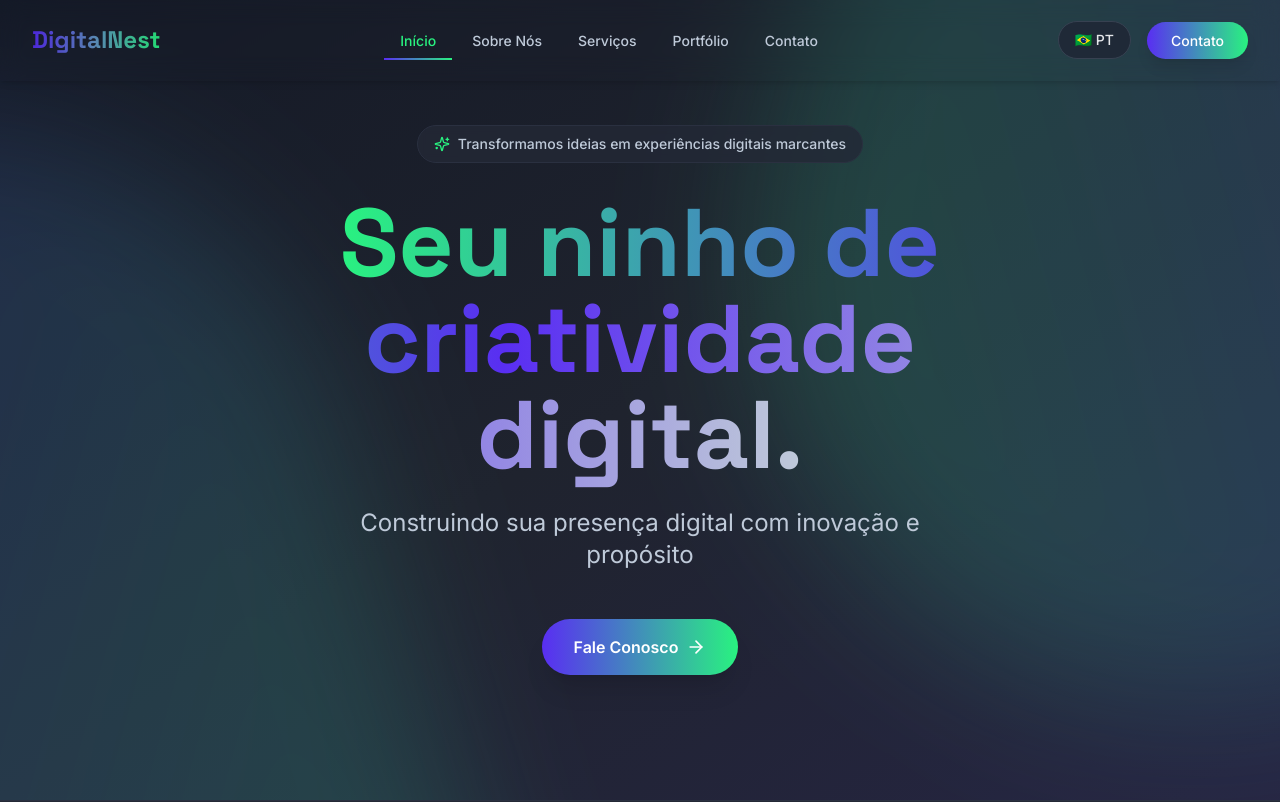
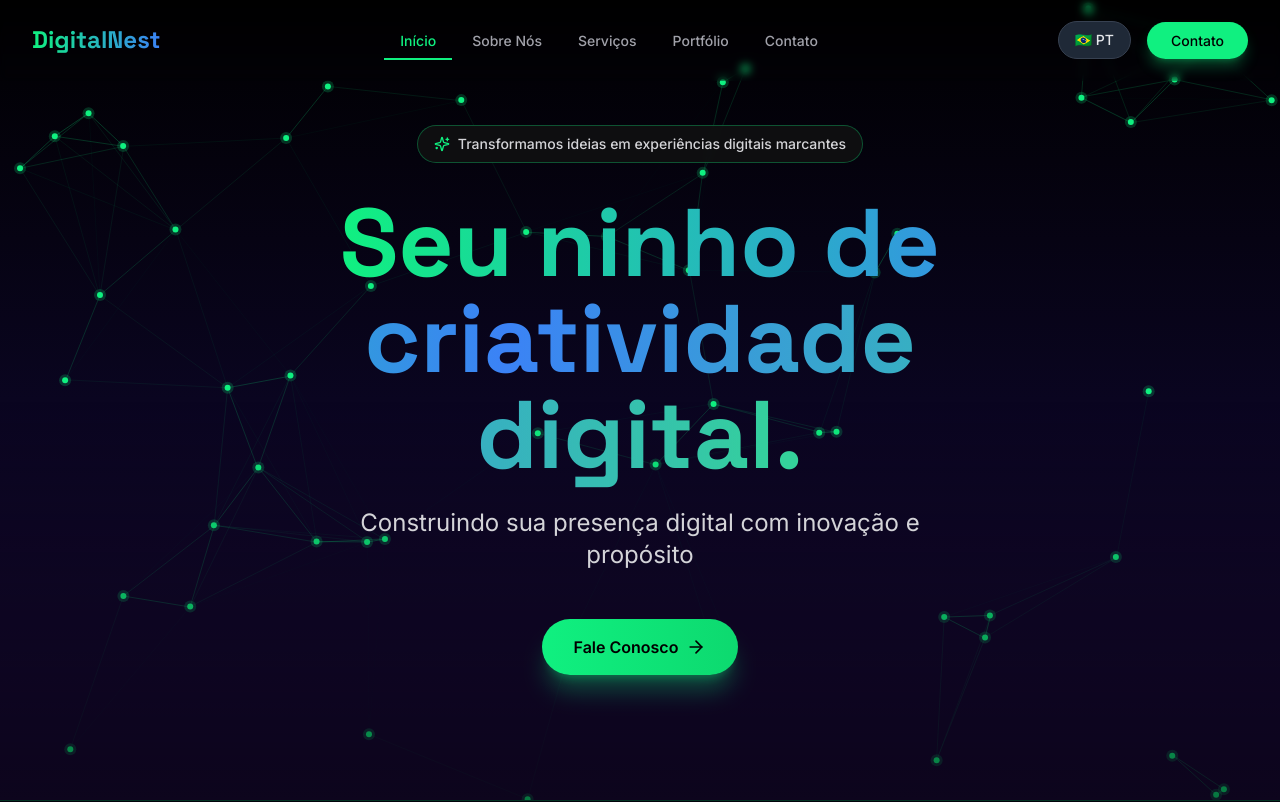
Before and after one commit to cantalusto/digitalnest, a React (Vite) app: page / in a window 1280 px wide. Shown: the top 802 px of the page. Built offline with nearby package versions, Linux system fonts and the light colour scheme.

Commit message:
new-background

```diff
--- a/src/App.tsx
+++ b/src/App.tsx
@@ -2,6 +2,7 @@ import { useEffect } from 'react';
 import { BrowserRouter as Router, Routes, Route } from 'react-router-dom';
 import { Navbar } from './components/Navbar';
 import { Footer } from './components/Footer';
+import { AnimatedBackground } from './components/ui/AnimatedBackground';
 import { Home } from './pages/Home';
 import { About } from './pages/About';
 import { Services } from './pages/Services';
@@ -16,7 +17,12 @@ function App() {
 
   return (
     <Router>
-      <div className="min-h-screen flex flex-col bg-dark">
+      <div className="min-h-screen flex flex-col relative">
+        {/* Animated Network Background */}
+        <AnimatedBackground />
+
+        {/* Content */}
+        <div className="relative z-10">
           <Navbar />
           <main className="flex-grow">
             <Routes>
@@ -29,6 +35,7 @@ function App() {
           </main>
           <Footer />
         </div>
+      </div>
     </Router>
   );
 }
--- a/src/components/Navbar.tsx
+++ b/src/components/Navbar.tsx
@@ -35,14 +35,14 @@ export const Navbar: React.FC = () => {
       initial={{ y: -100 }}
       animate={{ y: 0 }}
       className={`fixed top-0 w-full z-50 transition-all duration-300 ${
-        scrolled ? 'bg-dark/95 backdrop-blur-xl shadow-xl border-b border-dark-50' : 'bg-transparent backdrop-blur-md shadow-md border-b border-transparent'
+        scrolled ? 'bg-transparent backdrop-blur-md shadow-lg border-b border-primary-500/20' : 'bg-transparent backdrop-blur-sm border-b border-transparent'
       }`}
     >
       <Container>
         <div className="flex items-center justify-between h-20">
           {/* Logo */}
           <Link to="/" className="flex items-center space-x-2 group">
-            <span className="text-2xl font-display font-bold bg-gradient-to-r from-primary-600 via-accent-600 to-secondary-600 bg-clip-text text-transparent">
+            <span className="text-2xl font-display font-bold bg-gradient-to-r from-primary-500 to-secondary-500 bg-clip-text text-transparent">
               DigitalNest
             </span>
           </Link>
@@ -57,8 +57,8 @@ export const Navbar: React.FC = () => {
                   transition={{ delay: index * 0.1 }}
                   className={`text-sm font-medium transition-colors ${
                     isActive(item.path)
-                      ? 'text-secondary-500'
-                      : 'text-accent-300 group-hover:text-secondary-500'
+                      ? 'text-primary-500'
+                      : 'text-accent-500 group-hover:text-primary-400'
                   }`}
                 >
                   {item.label}
@@ -66,7 +66,7 @@ export const Navbar: React.FC = () => {
                 {isActive(item.path) && (
                   <motion.div
                     layoutId="navbar-indicator"
-                    className="absolute bottom-0 left-0 right-0 h-0.5 bg-gradient-to-r from-primary-500 to-secondary-500"
+                    className="absolute bottom-0 left-0 right-0 h-0.5 bg-primary-500"
                     transition={{ type: 'spring', stiffness: 380, damping: 30 }}
                   />
                 )}
@@ -80,7 +80,7 @@ export const Navbar: React.FC = () => {
             <motion.div whileHover={{ scale: 1.05 }} whileTap={{ scale: 0.95 }}>
               <Link
                 to="/contact"
-                className="ml-2 px-6 py-2.5 rounded-full bg-gradient-to-r from-primary-500 to-secondary-500 text-white text-sm font-medium shadow-lg hover:shadow-xl transition-shadow"
+                className="ml-2 px-6 py-2.5 rounded-full bg-primary-500 text-dark text-sm font-medium shadow-lg shadow-primary-500/30 hover:shadow-xl hover:shadow-primary-500/50 transition-all"
               >
                 {t('navbar.contact')}
               </Link>
@@ -89,7 +89,7 @@ export const Navbar: React.FC = () => {
 
           {/* Mobile Menu Button */}
           <button
-            className="md:hidden p-2 rounded-lg hover:bg-dark-100 transition-colors text-accent-300"
+            className="md:hidden p-2 rounded-lg hover:bg-dark-100 transition-colors text-accent-500"
             onClick={() => setIsOpen(!isOpen)}
             aria-label="Toggle menu"
           >
--- /dev/null
+++ b/src/components/ui/AnimatedBackground.tsx
@@ -0,0 +1,167 @@
+import React, { useEffect, useRef } from 'react';
+
+interface Point {
+  x: number;
+  y: number;
+  vx: number;
+  vy: number;
+  originalX: number;
+  originalY: number;
+}
+
+export const AnimatedBackground: React.FC = () => {
+  const canvasRef = useRef<HTMLCanvasElement>(null);
+  const pointsRef = useRef<Point[]>([]);
+  const mouseRef = useRef({ x: 0, y: 0 });
+  const animationFrameRef = useRef<number>();
+
+  useEffect(() => {
+    const canvas = canvasRef.current;
+    if (!canvas) return;
+
+    const ctx = canvas.getContext('2d');
+    if (!ctx) return;
+
+    // Set canvas size
+    const resizeCanvas = () => {
+      canvas.width = window.innerWidth;
+      canvas.height = window.innerHeight;
+      initPoints();
+    };
+
+    // Initialize points
+    const initPoints = () => {
+      const points: Point[] = [];
+      const spacing = 150;
+      const cols = Math.ceil(canvas.width / spacing);
+      const rows = Math.ceil(canvas.height / spacing);
+
+      for (let i = 0; i < cols; i++) {
+        for (let j = 0; j < rows; j++) {
+          const x = i * spacing + Math.random() * 50;
+          const y = j * spacing + Math.random() * 50;
+          points.push({
+            x,
+            y,
+            vx: (Math.random() - 0.5) * 1.5, // Velocidade aumentada
+            vy: (Math.random() - 0.5) * 1.5, // Velocidade aumentada
+            originalX: x,
+            originalY: y,
+          });
+        }
+      }
+      pointsRef.current = points;
+    };
+
+    // Mouse move handler
+    const handleMouseMove = (e: MouseEvent) => {
+      mouseRef.current = { x: e.clientX, y: e.clientY };
+    };
+
+    // Animation loop
+    const animate = () => {
+      // Clear canvas completely (no blur trail)
+      ctx.clearRect(0, 0, canvas.width, canvas.height);
+
+      // Fill with gradient background
+      const gradient = ctx.createLinearGradient(0, 0, 0, canvas.height);
+      gradient.addColorStop(0, '#000000');
+      gradient.addColorStop(0.5, '#0a0520');
+      gradient.addColorStop(1, '#1a0a3a');
+      ctx.fillStyle = gradient;
+      ctx.fillRect(0, 0, canvas.width, canvas.height);
+
+      const points = pointsRef.current;
+      const mouse = mouseRef.current;
+
+      // Update and draw points
+      points.forEach((point, i) => {
+        // Move points continuously
+        point.x += point.vx;
+        point.y += point.vy;
+
+        // Mouse interaction - push away
+        const dx = mouse.x - point.x;
+        const dy = mouse.y - point.y;
+        const distance = Math.sqrt(dx * dx + dy * dy);
+        const maxDistance = 150;
+
+        if (distance < maxDistance) {
+          const force = (maxDistance - distance) / maxDistance;
+          point.x -= dx * force * 0.05;
+          point.y -= dy * force * 0.05;
+        }
+
+        // Bounce off edges
+        if (point.x < 0 || point.x > canvas.width) {
+          point.vx *= -1;
+          point.x = point.x < 0 ? 0 : canvas.width;
+        }
+        if (point.y < 0 || point.y > canvas.height) {
+          point.vy *= -1;
+          point.y = point.y < 0 ? 0 : canvas.height;
+        }
+
+        // Draw connections
+        points.forEach((otherPoint, j) => {
+          if (i < j) {
+            const dx = point.x - otherPoint.x;
+            const dy = point.y - otherPoint.y;
+            const distance = Math.sqrt(dx * dx + dy * dy);
+            const maxDistance = 200;
+
+            if (distance < maxDistance) {
+              const opacity = (1 - distance / maxDistance) * 0.3;
+              ctx.beginPath();
+              ctx.strokeStyle = `rgba(16, 240, 128, ${opacity})`;
+              ctx.lineWidth = 1;
+              ctx.moveTo(point.x, point.y);
+              ctx.lineTo(otherPoint.x, otherPoint.y);
+              ctx.stroke();
+            }
+          }
+        });
+
+        // Draw point
+        ctx.beginPath();
+        ctx.arc(point.x, point.y, 3, 0, Math.PI * 2);
+        ctx.fillStyle = '#10f080';
+        ctx.fill();
+
+        // Glow effect
+        ctx.beginPath();
+        ctx.arc(point.x, point.y, 6, 0, Math.PI * 2);
+        ctx.fillStyle = 'rgba(16, 240, 128, 0.2)';
+        ctx.fill();
+      });
+
+      animationFrameRef.current = requestAnimationFrame(animate);
+    };
+
+    // Initialize
+    resizeCanvas();
+    window.addEventListener('resize', resizeCanvas);
+    window.addEventListener('mousemove', handleMouseMove);
+    animate();
+
+    // Cleanup
+    return () => {
+      window.removeEventListener('resize', resizeCanvas);
+      window.removeEventListener('mousemove', handleMouseMove);
+      if (animationFrameRef.current) {
+        cancelAnimationFrame(animationFrameRef.current);
+      }
+    };
+  }, []);
+
+  return (
+    <canvas
+      ref={canvasRef}
+      className="fixed inset-0 w-full h-full pointer-events-none"
+      style={{
+        background: 'linear-gradient(to bottom, #000000, #0a0520, #1a0a3a)',
+        zIndex: 0,
+      }}
+    />
+  );
+};
--- a/src/components/ui/Card.tsx
+++ b/src/components/ui/Card.tsx
@@ -39,14 +39,14 @@ export const Card: React.FC<CardProps> = ({
     </>
   );
 
-  const baseStyles = `bg-dark-100 rounded-2xl shadow-xl border border-dark-50 overflow-hidden ${className}`;
+  const baseStyles = `bg-dark-100 rounded-2xl shadow-xl border border-primary-500/20 overflow-hidden ${className}`;
 
   if (hoverable) {
     return (
       <motion.div
         whileHover={{ scale: 1.05, y: -5 }}
         transition={{ duration: 0.3 }}
-        className={`${baseStyles} cursor-pointer hover:shadow-2xl`}
+        className={`${baseStyles} cursor-pointer hover:shadow-2xl hover:shadow-primary-500/30 hover:border-primary-500/50`}
         onClick={onClick}
       >
         {cardContent}
--- a/src/pages/Home.tsx
+++ b/src/pages/Home.tsx
@@ -41,34 +41,9 @@ export const Home: React.FC = () => {
   return (
     <div className="overflow-hidden">
       {/* Hero Section */}
-      <Section className="relative min-h-screen flex items-center justify-center bg-gradient-to-br from-dark via-dark-200 to-primary-900/20 pt-20">
-        {/* Animated Background */}
-        <div className="absolute inset-0 overflow-hidden pointer-events-none">
-          <motion.div
-            animate={{
-              scale: [1, 1.2, 1],
-              rotate: [0, 180, 360],
-            }}
-            transition={{
-              duration: 20,
-              repeat: Infinity,
-              ease: 'linear',
-            }}
-            className="absolute -top-1/2 -right-1/2 w-full h-full bg-gradient-to-br from-primary-500/20 to-secondary-500/20 rounded-full blur-3xl"
-          />
-          <motion.div
-            animate={{
-              scale: [1.2, 1, 1.2],
-              rotate: [360, 180, 0],
-            }}
-            transition={{
-              duration: 20,
-              repeat: Infinity,
-              ease: 'linear',
-            }}
-            className="absolute -bottom-1/2 -left-1/2 w-full h-full bg-gradient-to-tr from-secondary-500/20 to-primary-500/20 rounded-full blur-3xl"
-          />
-        </div>
+      <Section className="relative min-h-screen flex items-center justify-center bg-transparent pt-20">
+        {/* Subtle gradient overlay */}
+        <div className="absolute inset-0 bg-gradient-to-b from-transparent via-transparent to-dark/50 pointer-events-none" />
 
         <Container className="relative z-10">
           <div className="max-w-4xl mx-auto text-center">
@@ -77,10 +52,10 @@ export const Home: React.FC = () => {
               initial={{ opacity: 0, y: 20 }}
               animate={{ opacity: 1, y: 0 }}
               transition={{ duration: 0.5 }}
-              className="inline-flex items-center gap-2 px-4 py-2 rounded-full bg-dark-100/80 backdrop-blur-sm border border-dark-50 mb-8"
+              className="inline-flex items-center gap-2 px-4 py-2 rounded-full bg-dark-100/80 backdrop-blur-sm border border-primary-500/30 mb-8"
             >
-              <Sparkles className="w-4 h-4 text-secondary-500" />
-              <span className="text-sm font-medium text-accent-300">
+              <Sparkles className="w-4 h-4 text-primary-500" />
+              <span className="text-sm font-medium text-accent-600">
                 {t('home.subtitle')}
               </span>
             </motion.div>
@@ -92,7 +67,7 @@ export const Home: React.FC = () => {
               transition={{ duration: 0.7, delay: 0.2 }}
               className="text-5xl md:text-7xl lg:text-8xl font-display font-bold mb-6 leading-tight"
             >
-              <span className="bg-gradient-to-r from-secondary-500 via-primary-500 to-accent-300 bg-clip-text text-transparent">
+              <span className="bg-gradient-to-r from-primary-500 via-secondary-500 to-primary-400 bg-clip-text text-transparent">
                 {t('home.hero')}
               </span>
             </motion.h1>
@@ -102,7 +77,7 @@ export const Home: React.FC = () => {
               initial={{ opacity: 0, y: 30 }}
               animate={{ opacity: 1, y: 0 }}
               transition={{ duration: 0.7, delay: 0.4 }}
-              className="text-xl md:text-2xl text-accent-300 mb-12 max-w-2xl mx-auto"
+              className="text-xl md:text-2xl text-accent-600 mb-12 max-w-2xl mx-auto"
             >
               {t('home.title')}
             </motion.p>
@@ -118,7 +93,7 @@ export const Home: React.FC = () => {
                 whileHover={{ scale: 1.05 }}
                 whileTap={{ scale: 0.95 }}
                 onClick={() => navigate('/contact')}
-                className="group px-8 py-4 rounded-full bg-gradient-to-r from-primary-500 to-secondary-500 text-white font-semibold shadow-xl hover:shadow-2xl transition-shadow flex items-center gap-2"
+                className="group px-8 py-4 rounded-full bg-gradient-to-r from-primary-500 to-primary-600 text-dark font-semibold shadow-xl shadow-primary-500/30 hover:shadow-2xl hover:shadow-primary-500/50 transition-all flex items-center gap-2"
               >
                 {t('home.cta')}
                 <ArrowRight className="w-5 h-5 group-hover:translate-x-1 transition-transform" />
@@ -129,7 +104,7 @@ export const Home: React.FC = () => {
       </Section>
 
       {/* Stats Section */}
-      <Section className="py-20 bg-dark-100 border-y border-dark-50">
+      <Section className="py-20 bg-dark/30 backdrop-blur-sm border-y border-primary-500/20">
         <Container>
           <div className="grid grid-cols-2 md:grid-cols-4 gap-8">
             {stats.map((stat, index) => (
@@ -141,13 +116,13 @@ export const Home: React.FC = () => {
                 viewport={{ once: true }}
                 className="text-center"
               >
-                <div className="inline-flex items-center justify-center w-16 h-16 rounded-2xl bg-gradient-to-br from-primary-500 to-secondary-500 mb-4">
-                  <stat.icon className="w-8 h-8 text-white" />
+                <div className="inline-flex items-center justify-center w-16 h-16 rounded-2xl bg-gradient-to-br from-primary-500 to-secondary-500 mb-4 shadow-lg shadow-primary-500/30">
+                  <stat.icon className="w-8 h-8 text-dark" />
                 </div>
                 <div className="text-4xl font-display font-bold text-white mb-2">
                   {stat.value}
                 </div>
-                <div className="text-sm text-accent-300">{stat.label}</div>
+                <div className="text-sm text-accent-500">{stat.label}</div>
               </motion.div>
             ))}
           </div>
@@ -155,7 +130,7 @@ export const Home: React.FC = () => {
       </Section>
 
       {/* Features Section */}
-      <Section className="py-32 bg-gradient-to-br from-dark to-primary-900/10">
+      <Section className="py-32 bg-transparent">
         <Container>
           <motion.div
             initial={{ opacity: 0, y: 30 }}
@@ -166,7 +141,7 @@ export const Home: React.FC = () => {
             <h2 className="text-4xl md:text-6xl font-display font-bold text-white mb-6">
               {t('home.whyChooseUs')}
             </h2>
-            <p className="text-xl text-accent-300 max-w-2xl mx-auto">
+            <p className="text-xl text-accent-500 max-w-2xl mx-auto">
               {t('home.whyChooseUsSubtitle')}
             </p>
           </motion.div>
@@ -180,23 +155,23 @@ export const Home: React.FC = () => {
                 transition={{ duration: 0.5, delay: index * 0.1 }}
                 viewport={{ once: true }}
                 whileHover={{ y: -10 }}
-                className="group relative p-8 rounded-3xl bg-dark-100 backdrop-blur-sm border border-dark-50 shadow-lg hover:shadow-2xl hover:border-secondary-500/50 transition-all duration-300"
+                className="group relative p-8 rounded-3xl bg-dark/60 backdrop-blur-md border border-primary-500/30 shadow-lg hover:shadow-2xl hover:shadow-primary-500/50 hover:border-primary-500/70 transition-all duration-300"
               >
                 <div
                   className={`absolute inset-0 rounded-3xl bg-gradient-to-br ${feature.gradient} opacity-0 group-hover:opacity-10 transition-opacity duration-300`}
                 />
 
                 <div
-                  className={`inline-flex items-center justify-center w-16 h-16 rounded-2xl bg-gradient-to-br ${feature.gradient} mb-6`}
+                  className={`inline-flex items-center justify-center w-16 h-16 rounded-2xl bg-gradient-to-br ${feature.gradient} mb-6 shadow-lg shadow-primary-500/30`}
                 >
-                  <feature.icon className="w-8 h-8 text-white" />
+                  <feature.icon className="w-8 h-8 text-dark" />
                 </div>
 
                 <h3 className="text-2xl font-display font-bold text-white mb-4">
                   {feature.title}
                 </h3>
 
-                <p className="text-accent-300">{feature.description}</p>
+                <p className="text-accent-500">{feature.description}</p>
               </motion.div>
             ))}
           </div>
@@ -204,7 +179,7 @@ export const Home: React.FC = () => {
       </Section>
 
       {/* CTA Section */}
-      <Section className="py-32 bg-gradient-to-r from-primary-500 via-secondary-500 to-primary-600">
+      <Section className="py-32 bg-gradient-to-r from-secondary-600 via-secondary-500 to-secondary-600">
         <Container>
           <motion.div
             initial={{ opacity: 0, y: 30 }}
@@ -222,7 +197,7 @@ export const Home: React.FC = () => {
               whileHover={{ scale: 1.05 }}
               whileTap={{ scale: 0.95 }}
               onClick={() => navigate('/contact')}
-              className="px-12 py-4 rounded-full bg-dark text-white font-bold text-lg shadow-xl hover:shadow-2xl transition-shadow border-2 border-white/20"
+              className="px-12 py-4 rounded-full bg-primary-500 text-dark font-bold text-lg shadow-xl shadow-primary-500/50 hover:shadow-2xl hover:shadow-primary-500/70 transition-all border-2 border-primary-400"
             >
               {t('home.cta2.button')}
             </motion.button>
--- a/tailwind.config.js
+++ b/tailwind.config.js
@@ -5,54 +5,57 @@ export default {
   theme: {
     extend: {
       colors: {
+        // Verde Neon - Cor principal
         primary: {
-          50: '#f5f3ff',
-          100: '#ede9fe',
-          200: '#ddd6fe',
-          300: '#c4b5fd',
-          400: '#a78bfa',
-          500: '#592EF2',
-          600: '#4c27d9',
-          700: '#4020b8',
-          800: '#351a96',
-          900: '#2b1575',
-        },
-        secondary: {
           50: '#ecfdf5',
           100: '#d1fae5',
           200: '#a7f3d0',
           300: '#6ee7b7',
           400: '#34d399',
-          500: '#29F280',
-          600: '#24d973',
-          700: '#24733F',
-          800: '#1e5f34',
-          900: '#184c2a',
+          500: '#10f080',
+          600: '#0dd96f',
+          700: '#0abf5e',
+          800: '#08a64f',
+          900: '#068c42',
         },
+        // Azul - Cor secundária
+        secondary: {
+          50: '#eff6ff',
+          100: '#dbeafe',
+          200: '#bfdbfe',
+          300: '#93c5fd',
+          400: '#60a5fa',
+          500: '#3b82f6',
+          600: '#2563eb',
+          700: '#1d4ed8',
+          800: '#1e40af',
+          900: '#1e3a8a',
+        },
+        // Preto - Cor de acento/fundo
         accent: {
-          50: '#f0f9ff',
-          100: '#e0f2fe',
-          200: '#bae6fd',
-          300: '#BFCAD9',
-          400: '#9db4cc',
-          500: '#7a9ebf',
-          600: '#5888b2',
-          700: '#4a6f8f',
-          800: '#3c5873',
-          900: '#2e4157',
+          50: '#18181b',
+          100: '#27272a',
+          200: '#3f3f46',
+          300: '#52525b',
+          400: '#71717a',
+          500: '#a1a1aa',
+          600: '#d4d4d8',
+          700: '#e4e4e7',
+          800: '#f4f4f5',
+          900: '#fafafa',
         },
         dark: {
-          DEFAULT: '#141926',
-          50: '#2a3040',
-          100: '#242936',
-          200: '#1f232e',
-          300: '#1a1d26',
-          400: '#141926',
-          500: '#0f131e',
-          600: '#0a0d16',
-          700: '#05070e',
-          800: '#000106',
-          900: '#000000',
+          DEFAULT: '#000000',
+          50: '#0a0a0a',
+          100: '#121212',
+          200: '#1a1a1a',
+          300: '#242424',
+          400: '#2e2e2e',
+          500: '#383838',
+          600: '#424242',
+          700: '#525252',
+          800: '#626262',
+          900: '#727272',
         },
       },
       fontFamily: {
@@ -77,8 +80,8 @@ export default {
           '50%': { transform: 'translateY(-20px)' },
         },
         glow: {
-          '0%': { boxShadow: '0 0 20px rgba(244, 63, 94, 0.5)' },
-          '100%': { boxShadow: '0 0 40px rgba(244, 63, 94, 0.8)' },
+          '0%': { boxShadow: '0 0 20px rgba(16, 240, 128, 0.5)' },
+          '100%': { boxShadow: '0 0 40px rgba(16, 240, 128, 0.8)' },
         },
         slideUp: {
           '0%': { transform: 'translateY(100px)', opacity: '0' },
```
Lines whose indentation alone changed are shown as unchanged.
